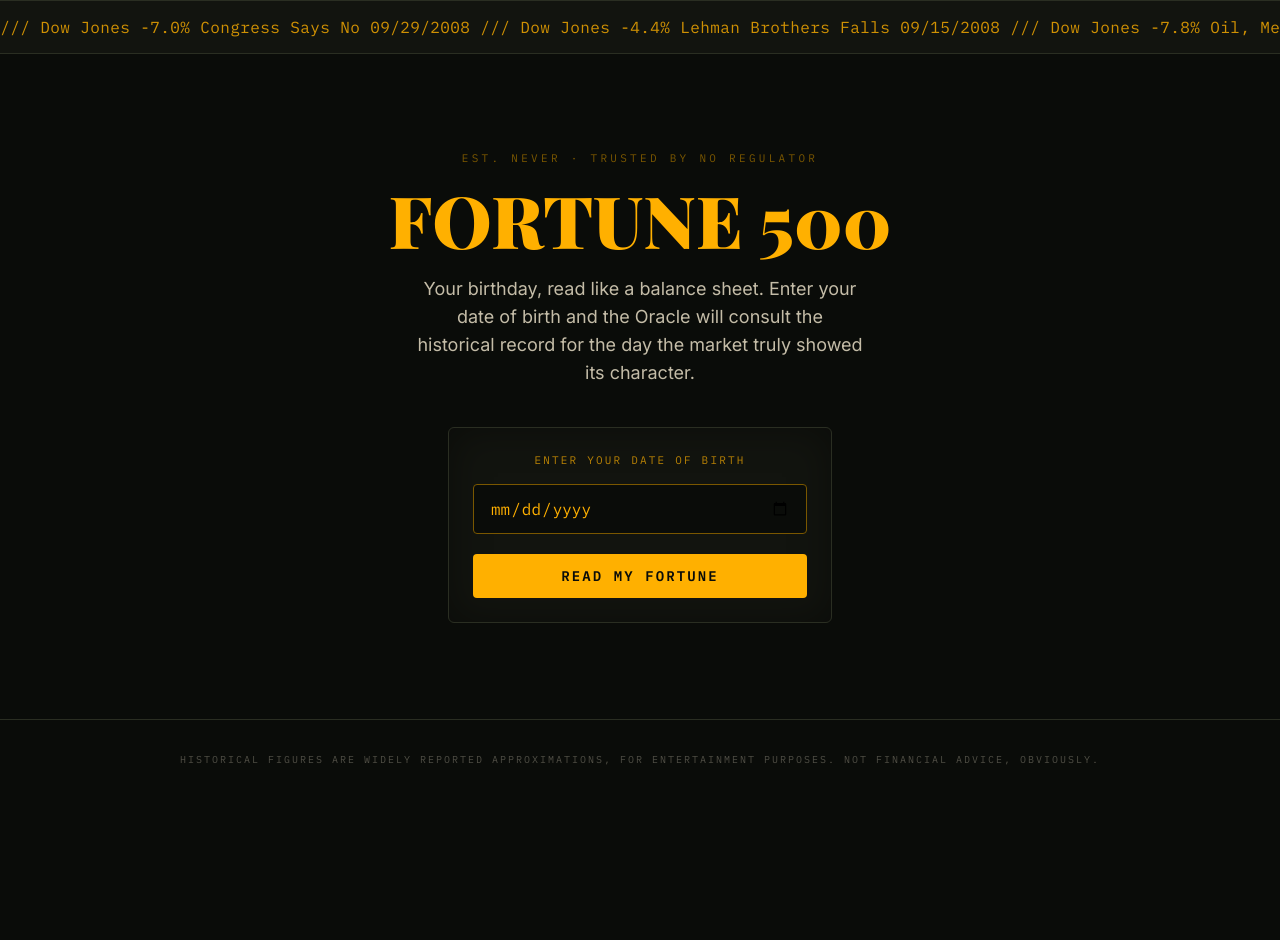
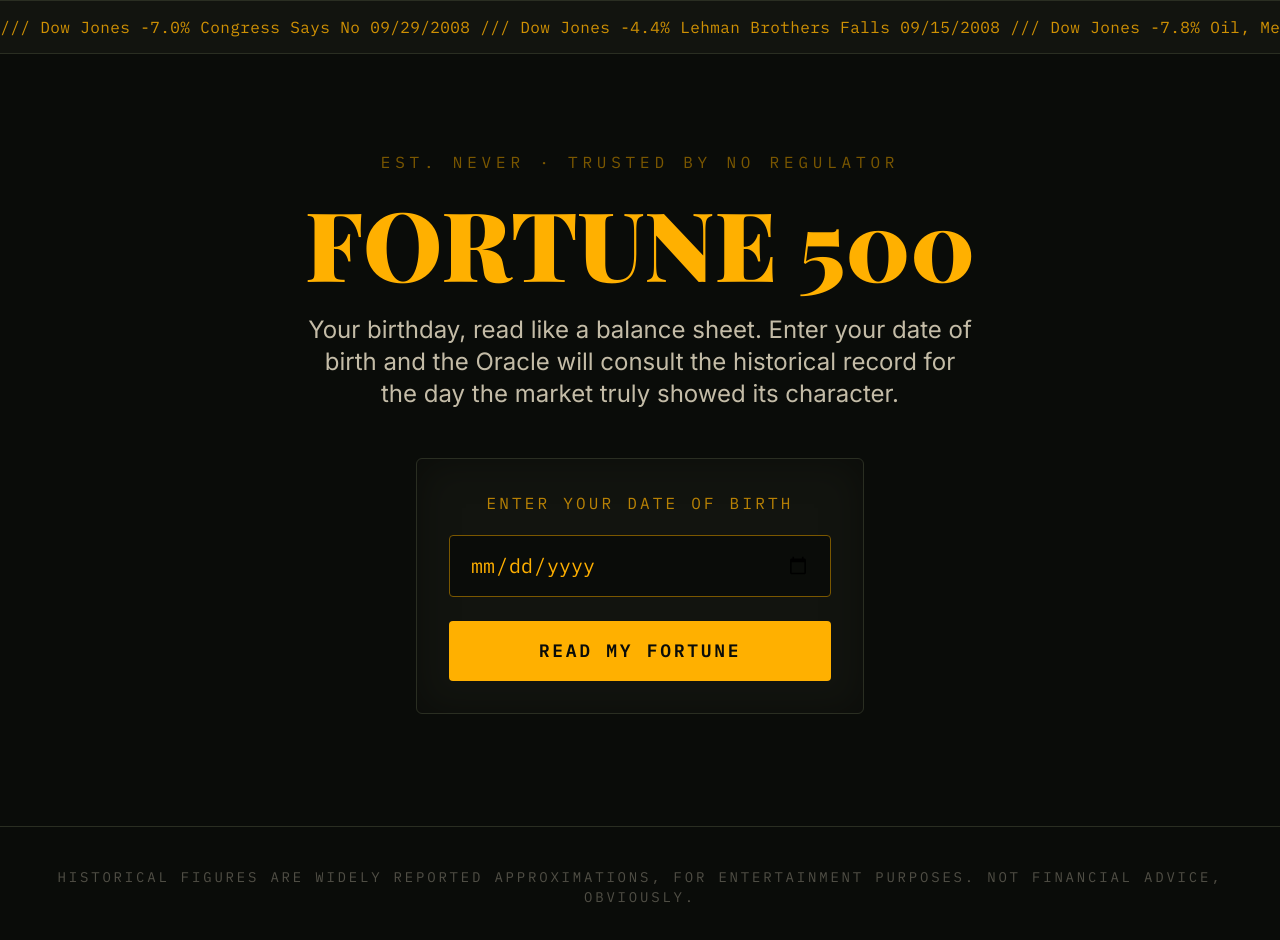
Before and after one commit to Fintegrate-Community/Fortune-500, a Next.js app: page / in a window 1280 px wide. Shown: the top 940 px of the page. Before the commit the page ends 800 px from the top, so only its background shows below. Built offline with nearby package versions, Linux system fonts and the light colour scheme.

Commit message:
Refactor page layout and update styles

```diff
--- a/app/page.tsx
+++ b/app/page.tsx
@@ -57,14 +57,14 @@ export default function Home() {
     <main className="min-h-screen bg-terminal-black">
       <TickerTape />
 
-      <section className="mx-auto flex max-w-3xl flex-col items-center px-6 pb-24 pt-16 text-center sm:pt-24">
-        <p className="font-mono text-[11px] uppercase tracking-[0.3em] text-amber-dim">
+      <section className="mx-auto flex max-w-5xl flex-col items-center px-6 pb-28 pt-16 text-center sm:pt-24">
+        <p className="font-mono text-sm uppercase tracking-[0.3em] text-amber-dim sm:text-base">
           Est. never · Trusted by no regulator
         </p>
-        <h1 className="crt-flicker mt-4 font-[family-name:var(--font-display)] text-5xl font-black text-amber sm:text-7xl">
+        <h1 className="crt-flicker mt-5 font-[family-name:var(--font-display)] text-6xl font-black text-amber sm:text-8xl">
           FORTUNE 500
         </h1>
-        <p className="mt-5 max-w-md font-[family-name:var(--font-body)] text-base text-parchment/80 sm:text-lg">
+        <p className="mt-6 max-w-2xl font-[family-name:var(--font-body)] text-xl text-parchment/80 sm:text-2xl">
           Your birthday, read like a balance sheet. Enter your date of birth and
           the Oracle will consult the historical record for the day the market
           truly showed its character.
@@ -72,9 +72,9 @@ export default function Home() {
 
         <form
           onSubmit={handleSubmit}
-          className="mt-10 flex w-full max-w-sm flex-col items-center gap-4 rounded-md border border-terminal-line bg-terminal-panel p-6 shadow-[inset_0_0_40px_rgba(0,0,0,0.4)]"
+          className="mt-12 flex w-full max-w-md flex-col items-center gap-5 rounded-md border border-terminal-line bg-terminal-panel p-8 shadow-[inset_0_0_40px_rgba(0,0,0,0.4)]"
         >
-          <label htmlFor="dob" className="font-mono text-[11px] uppercase tracking-[0.2em] text-amber/70">
+          <label htmlFor="dob" className="font-mono text-base uppercase tracking-[0.2em] text-amber/70">
             Enter your date of birth
           </label>
           <input
@@ -84,29 +84,29 @@ export default function Home() {
             value={dob}
             max={new Date().toISOString().split("T")[0]}
             onChange={(e) => setDob(e.target.value)}
-            className="w-full rounded border border-amber-dim bg-terminal-black px-4 py-3 font-mono text-amber outline-none focus:border-amber focus:ring-1 focus:ring-amber"
+            className="w-full rounded border border-amber-dim bg-terminal-black px-5 py-4 font-mono text-xl text-amber outline-none focus:border-amber focus:ring-1 focus:ring-amber"
           />
           <button
             type="submit"
             disabled={status === "reading"}
-            className="mt-1 w-full rounded bg-amber px-4 py-3 font-mono text-sm font-semibold uppercase tracking-[0.15em] text-terminal-black transition hover:bg-amber/90 disabled:cursor-not-allowed disabled:opacity-60"
+            className="mt-1 w-full rounded bg-amber px-5 py-4 font-mono text-lg font-semibold uppercase tracking-[0.15em] text-terminal-black transition hover:bg-amber/90 disabled:cursor-not-allowed disabled:opacity-60"
           >
             {status === "reading" ? "Consulting the ticker…" : "Read My Fortune"}
           </button>
         </form>
 
         {status === "reading" && (
-          <p className="mt-8 animate-pulse font-mono text-xs uppercase tracking-[0.2em] text-amber/60">
+          <p className="mt-10 animate-pulse font-mono text-base uppercase tracking-[0.2em] text-amber/60">
             Cross-referencing 90+ years of market history…
           </p>
         )}
       </section>
 
       {status === "done" && result && (
-        <section ref={cardRef} className="mx-auto max-w-3xl px-6 pb-10">
+        <section ref={cardRef} className="mx-auto max-w-5xl px-6 pb-14">
           <FortuneCard event={result.event} exact={result.exact} daysAway={result.daysAway} />
 
-          <div className="mx-auto mt-8 max-w-md text-center font-mono text-xs text-parchment/60">
+          <div className="mx-auto mt-10 max-w-xl text-center font-mono text-base text-parchment/60">
             <p>
               Across every reading in the archive: {dist.crashPct}% crash,{" "}
               {dist.boomPct}% boom, {dist.quirkPct}% pure anomaly. Your result
@@ -114,16 +114,16 @@ export default function Home() {
             </p>
           </div>
 
-          <div className="mx-auto mt-6 flex max-w-md flex-col items-center gap-3 sm:flex-row sm:justify-center">
+          <div className="mx-auto mt-8 flex max-w-xl flex-col items-center gap-4 sm:flex-row sm:justify-center">
             <button
               onClick={copyFortune}
-              className="w-full rounded border border-amber-dim px-5 py-2.5 font-mono text-xs uppercase tracking-[0.15em] text-amber transition hover:border-amber sm:w-auto"
+              className="w-full rounded border border-amber-dim px-6 py-3.5 font-mono text-base uppercase tracking-[0.15em] text-amber transition hover:border-amber sm:w-auto"
             >
               {copied ? "Copied to clipboard" : "Copy My Fortune"}
             </button>
             <button
               onClick={reset}
-              className="w-full rounded px-5 py-2.5 font-mono text-xs uppercase tracking-[0.15em] text-parchment/60 transition hover:text-parchment sm:w-auto"
+              className="w-full rounded px-6 py-3.5 font-mono text-base uppercase tracking-[0.15em] text-parchment/60 transition hover:text-parchment sm:w-auto"
             >
               Read Another Date
             </button>
@@ -131,7 +131,7 @@ export default function Home() {
         </section>
       )}
 
-      <footer className="border-t border-terminal-line px-6 py-8 text-center font-mono text-[10px] uppercase tracking-[0.2em] text-parchment/30">
+      <footer className="border-t border-terminal-line px-6 py-10 text-center font-mono text-sm uppercase tracking-[0.2em] text-parchment/30">
         Historical figures are widely reported approximations, for entertainment purposes. Not financial advice, obviously.
       </footer>
     </main>
```
